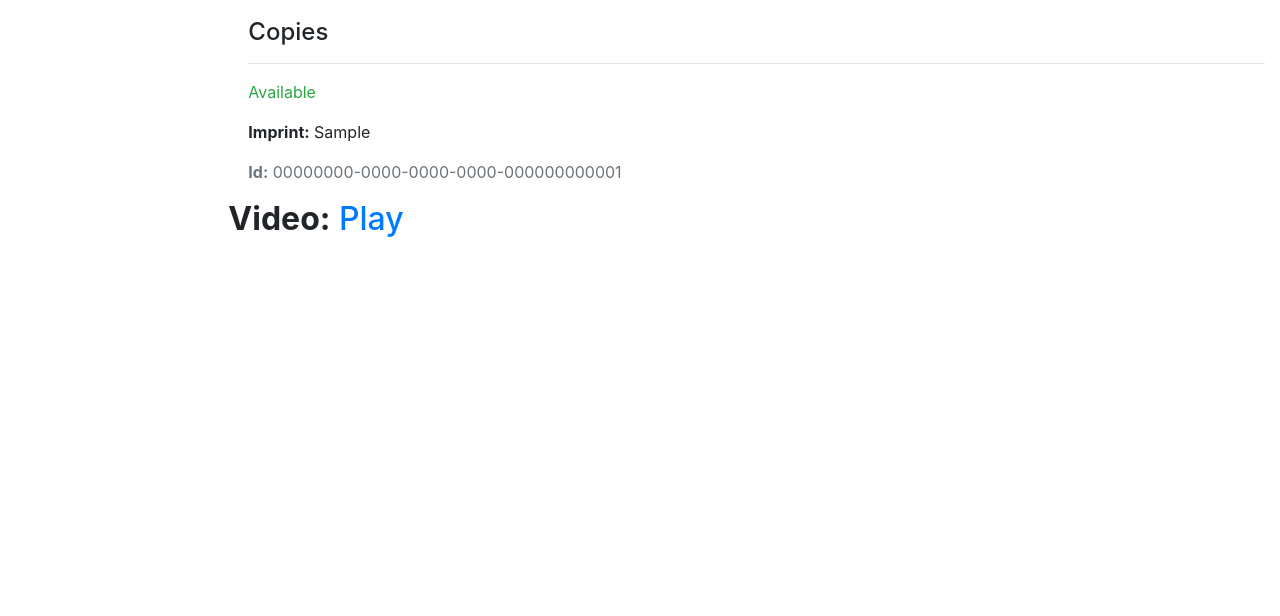
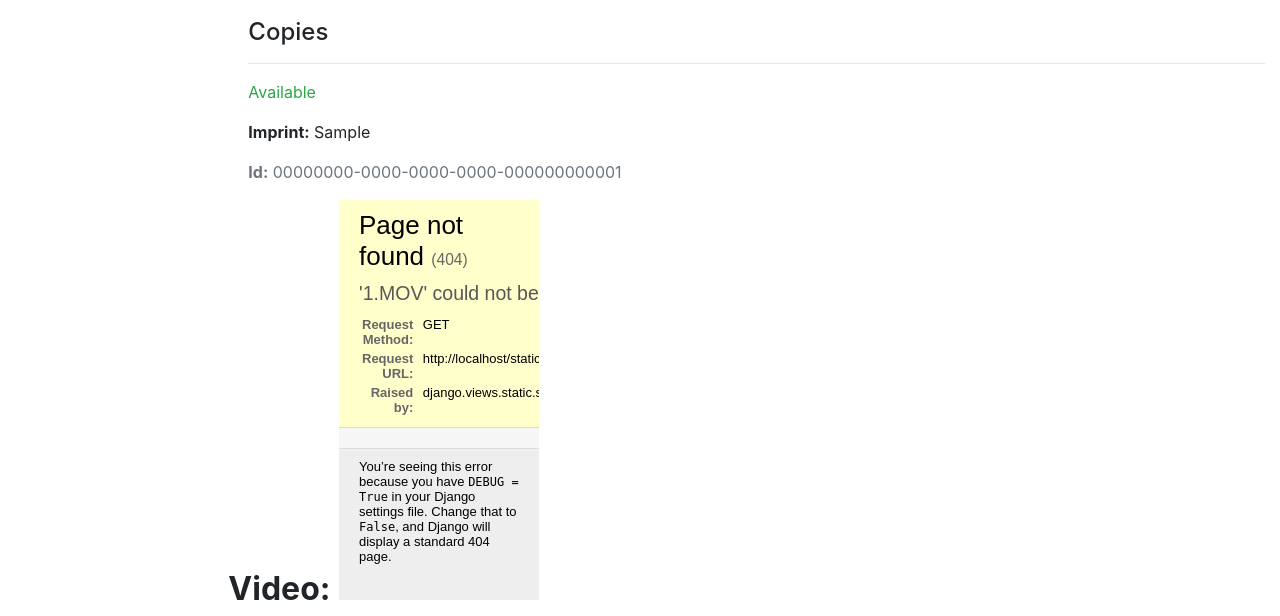
Before and after one commit to navisher/django_local_library, a Django app: page /catalog/book/1 in a window 1280 px wide. Shown: the part 242-858 px from the top of the page. Before the commit the page ends 479 px from the top, so only its background shows below. Run offline with Django 3.2, Linux system fonts and the light colour scheme; tables that the repository leaves empty hold one stand-in row (values such as "Sample post"); some libraries are stand-ins or nearby versions.

Commit message:
Video edit

```diff
--- a/catalog/templates/catalog/book_detail.html
+++ b/catalog/templates/catalog/book_detail.html
@@ -23,5 +23,5 @@
     {% endfor %}
   </div>
   <h2><strong>Video:</strong>
-  <a href="../../static/1.MOV">Play</a>
+  <embed src="../../static/1.MOV" width="200" height="400">
 {% endblock %}
```
